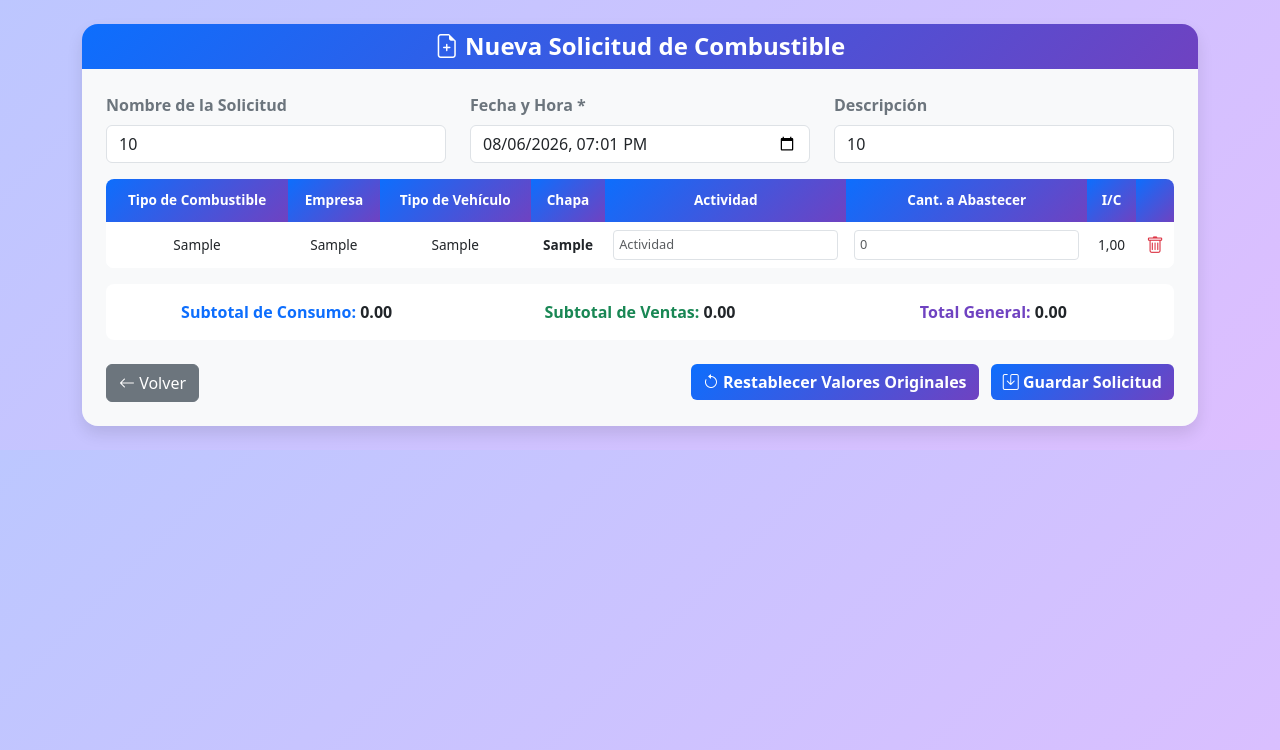
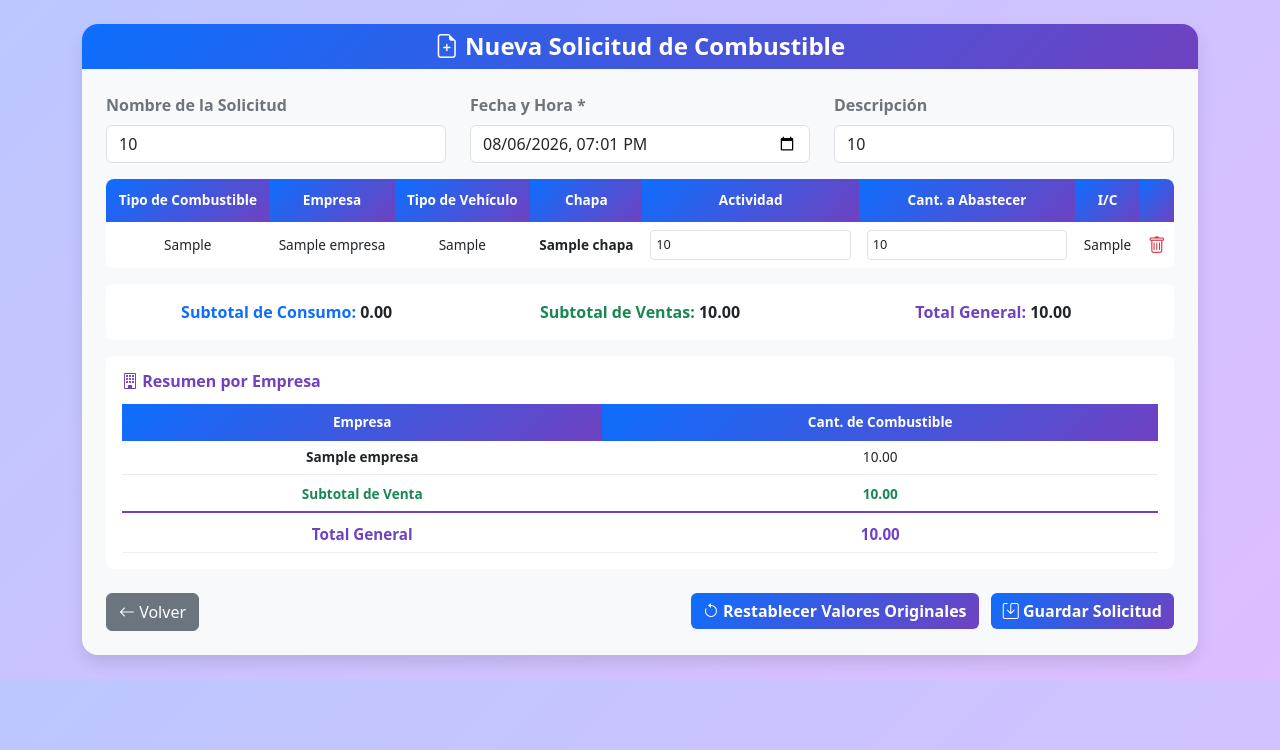
Before and after one commit to josecarlospr2002/gestor-de-combustible-cte, a Django app: template templates/combustible/crear_solicitud.html in a window 1280 px wide. Shown: the part 50-800 px from the top of the page. Run offline with Django 5.2, Linux system fonts and the light colour scheme; tables that the repository leaves empty hold one stand-in row (values such as "Sample post"); the template is opened without the code that fills it: values that come from a table or form of the project are taken from there, most other values are stand-ins (such as "Sample title", 1, 10 or a date in 2020).

Commit message:
Tabla de resumen por empresa en crear_solcitud.html y función auxiliar de ordenamiento

```diff
--- a/templates/combustible/crear_solicitud.html
+++ b/templates/combustible/crear_solicitud.html
@@ -60,6 +60,53 @@ body { background: linear-gradient(135deg, #bcc7ff, #ddbeff); }
     font-size: 1rem;
     font-weight: 600;
 }
+.resumen-empresas {
+    background: white;
+    border-radius: 0.5rem;
+    padding: 1rem;
+    margin-top: 1rem;
+}
+.resumen-empresas h6 {
+    color: #6f42c1;
+    font-weight: 700;
+    margin-bottom: 0.8rem;
+}
+.resumen-empresas table {
+    width: 100%;
+}
+.resumen-empresas thead th {
+    background: linear-gradient(135deg, #0d6efd, #6f42c1);
+    color: white;
+    font-weight: 600;
+    border: none;
+    padding: 0.5rem 1rem;
+    font-size: 0.85rem;
+    text-align: center;
+}
+.resumen-empresas tbody td {
+    padding: 0.4rem 1rem;
+    text-align: center;
+    font-size: 0.85rem;
+    border-bottom: 1px solid #eee;
+}
+.resumen-empresas .fila-subtotal td {
+    font-weight: 700;
+    border-bottom: none;
+    padding-top: 0.6rem;
+}
+.resumen-empresas .fila-subtotal-consumo td {
+    color: #0d6efd;
+}
+.resumen-empresas .fila-subtotal-venta td {
+    color: #198754;
+}
+.resumen-empresas .fila-total td {
+    font-weight: 700;
+    color: #6f42c1;
+    font-size: 0.95rem;
+    border-top: 2px solid #6f42c1;
+    padding-top: 0.6rem;
+}
 </style>
 
 <div class="row justify-content-center mt-3">
@@ -115,7 +162,7 @@ body { background: linear-gradient(135deg, #bcc7ff, #ddbeff); }
                                         <input type="text" name="actividad_{{ vehiculo.id }}" class="form-control form-control-sm" placeholder="Actividad" value="{{ vehiculo.actividad_temp|default:'' }}">
                                     </td>
                                     <td>
-                                        <input type="number" name="cant_abastecer_{{ vehiculo.id }}" class="form-control form-control-sm cant-abastecer" placeholder="0" step="0.01" min="0" value="{{ vehiculo.cant_abastecer_temp|default:'' }}" oninput="calcularTotales()">
+                                        <input type="number" name="cant_abastecer_{{ vehiculo.id }}" class="form-control form-control-sm cant-abastecer" placeholder="0" step="0.01" min="0" value="{{ vehiculo.cant_abastecer_temp|default:'' }}" oninput="calcularTodo()">
                                     </td>
                                     <td>{{ vehiculo.ic|default:"0" }}</td>
                                     <td>
@@ -152,6 +199,21 @@ body { background: linear-gradient(135deg, #bcc7ff, #ddbeff); }
                         </div>
                     </div>
 
+                    <!-- Resumen por Empresa -->
+                    <div class="resumen-empresas" id="resumen-empresas" style="display: none;">
+                        <h6><i class="bi bi-building"></i> Resumen por Empresa</h6>
+                        <table class="table table-sm mb-0">
+                            <thead>
+                                <tr>
+                                    <th>Empresa</th>
+                                    <th>Cant. de Combustible</th>
+                                </tr>
+                            </thead>
+                            <tbody id="resumen-empresas-tbody">
+                            </tbody>
+                        </table>
+                    </div>
+
                     <div class="d-flex justify-content-between mt-4">
                         <a href="{% url 'lista_solicitudes' %}" class="btn btn-secondary">
                             <i class="bi bi-arrow-left"></i> Volver
@@ -181,7 +243,7 @@ function quitarFila(id) {
         filasEliminadas[id] = fila;
         fila.remove();
         actualizarVehiculosQuitados();
-        calcularTotales();
+        calcularTodo();
     }
 }
 
@@ -202,7 +264,12 @@ function restablecerValores() {
         input.value = '';
     });
     document.getElementById('vehiculos_quitados').value = '';
+    calcularTodo();
+}
+
+function calcularTodo() {
     calcularTotales();
+    calcularResumenEmpresas();
 }
 
 function calcularTotales() {
@@ -221,6 +288,60 @@ function calcularTotales() {
     document.getElementById('subtotal-consumo').textContent = subtotalConsumo.toFixed(2);
     document.getElementById('subtotal-ventas').textContent = subtotalVentas.toFixed(2);
     document.getElementById('total-general').textContent = (subtotalConsumo + subtotalVentas).toFixed(2);
+}
+
+function calcularResumenEmpresas() {
+    var consumo = {};
+    var venta = {};
+    var filas = document.querySelectorAll('#tabla-vehiculos tbody tr');
+    filas.forEach(function(fila) {
+        var empresa = fila.getAttribute('data-empresa').trim();
+        var cantAbastecer = parseFloat(fila.querySelector('.cant-abastecer')?.value) || 0;
+        if (cantAbastecer > 0 && empresa) {
+            if (empresa.toLowerCase() === 'cte' || empresa.toLowerCase() === 'ausa' || empresa.toLowerCase() === 'ucm') {
+                if (!consumo[empresa]) consumo[empresa] = 0;
+                consumo[empresa] += cantAbastecer;
+            } else {
+                if (!venta[empresa]) venta[empresa] = 0;
+                venta[empresa] += cantAbastecer;
+            }
+        }
+    });
+
+    var tbody = document.getElementById('resumen-empresas-tbody');
+    var contenedor = document.getElementById('resumen-empresas');
+    var html = '';
+
+    var subtotalConsumo = 0;
+    var subtotalVenta = 0;
+
+    var empresasConsumo = Object.keys(consumo).sort();
+    empresasConsumo.forEach(function(empresa) {
+        html += '<tr><td><strong>' + empresa + '</strong></td><td>' + consumo[empresa].toFixed(2) + '</td></tr>';
+        subtotalConsumo += consumo[empresa];
+    });
+
+    if (empresasConsumo.length > 0) {
+        html += '<tr class="fila-subtotal fila-subtotal-consumo"><td><strong>Subtotal de Consumo</strong></td><td><strong>' + subtotalConsumo.toFixed(2) + '</strong></td></tr>';
+    }
+
+    var empresasVenta = Object.keys(venta).sort();
+    empresasVenta.forEach(function(empresa) {
+        html += '<tr><td><strong>' + empresa + '</strong></td><td>' + venta[empresa].toFixed(2) + '</td></tr>';
+        subtotalVenta += venta[empresa];
+    });
+
+    if (empresasVenta.length > 0) {
+        html += '<tr class="fila-subtotal fila-subtotal-venta"><td><strong>Subtotal de Venta</strong></td><td><strong>' + subtotalVenta.toFixed(2) + '</strong></td></tr>';
+    }
+
+    if (empresasConsumo.length === 0 && empresasVenta.length === 0) {
+        contenedor.style.display = 'none';
+    } else {
+        contenedor.style.display = 'block';
+        html += '<tr class="fila-total"><td><strong>Total General</strong></td><td><strong>' + (subtotalConsumo + subtotalVenta).toFixed(2) + '</strong></td></tr>';
+        tbody.innerHTML = html;
+    }
 }
 
 document.addEventListener('DOMContentLoaded', function() {
@@ -246,7 +367,7 @@ document.addEventListener('DOMContentLoaded', function() {
             String(now.getMinutes()).padStart(2, '0');
         fechaHora.value = fecha;
     }
-    calcularTotales();
+    calcularTodo();
 });
 </script>
 {% endblock %}
```
Also changed, not shown: combustible/views.py (+30 -28 lines).
